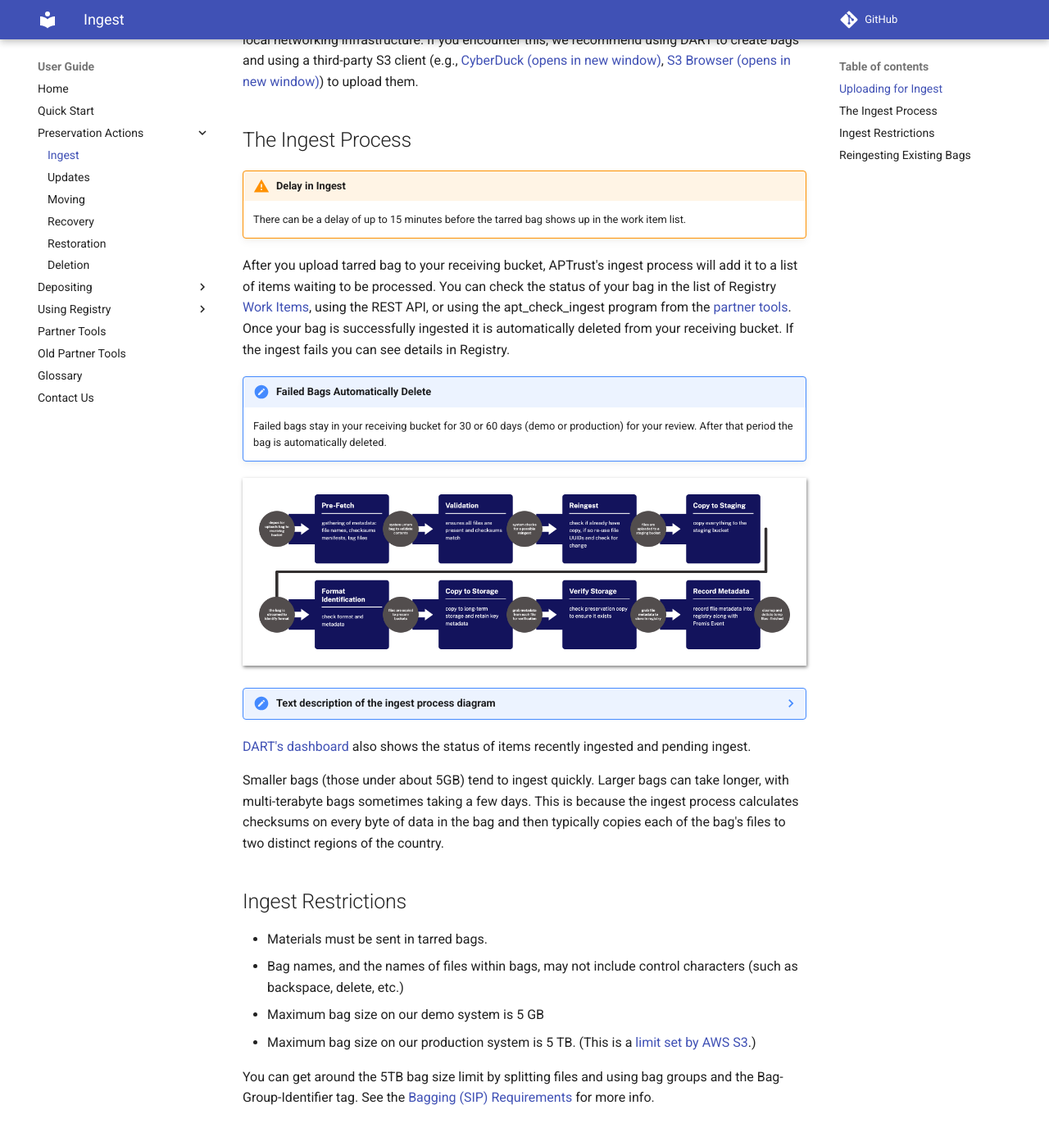
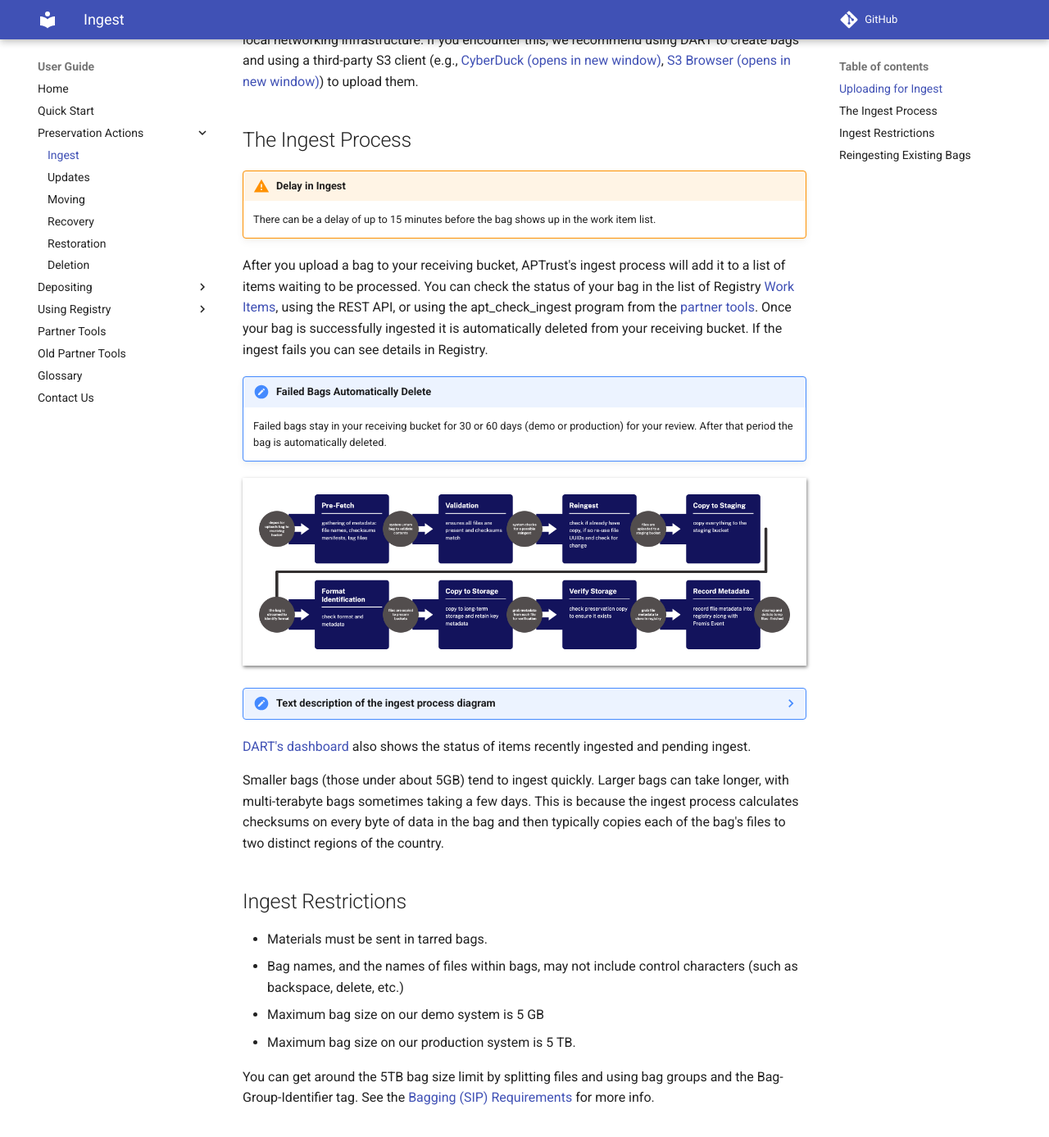
Before and after one commit to APTrust/userguide, an MkDocs documentation site: the page built from docs/preservation/ingest.md, in a window 1280 px wide and 1400 px high, scrolled down 893 px. Shown: the top 1387 px of the window at 82% size. Built offline with MkDocs 1.6.1 and Material for MkDocs 9.7.7, drawn with Linux system fonts in a browser that asks for light colours; comment, search, counter and statistics services are not loaded.

Commit message:
User-suggested improvements

```diff
--- a/docs/preservation/ingest.md
+++ b/docs/preservation/ingest.md
@@ -31,9 +31,9 @@
 ## The Ingest Process
 
 !!! warning "Delay in Ingest"
-	There can be a delay of up to 15 minutes before the tarred bag shows up in the work item list.
+	There can be a delay of up to 15 minutes before the bag shows up in the work item list.
 
-After you upload tarred bag to your receiving bucket, APTrust's ingest process will add it to a list of items waiting to be processed.  You can check the status of your bag in the list of Registry [Work Items](../registry/work_items.md), using the REST API, or using the apt_check_ingest program from the [partner tools](../partner_tools.md). Once your bag is successfully ingested it is automatically deleted from your receiving bucket. If the ingest fails you can see details in Registry.
+After you upload a bag to your receiving bucket, APTrust's ingest process will add it to a list of items waiting to be processed.  You can check the status of your bag in the list of Registry [Work Items](../registry/work_items.md), using the REST API, or using the apt_check_ingest program from the [partner tools](../partner_tools.md). Once your bag is successfully ingested it is automatically deleted from your receiving bucket. If the ingest fails you can see details in Registry.
 
 !!! note "Failed Bags Automatically Delete"
 	Failed bags stay in your receiving bucket for 30 or 60 days (demo or production) for your review. After that period the bag is automatically deleted.
@@ -61,7 +61,7 @@
 * Materials must be sent in tarred bags.
 * Bag names, and the names of files within bags, may not include control characters (such as backspace, delete, etc.)
 * Maximum bag size on our demo system is 5 GB
-* Maximum bag size on our production system is 5 TB. (This is a [limit set by AWS S3](https://aws.amazon.com/s3/faqs/#:~:text=Individual%20Amazon%20S3%20objects%20can,using%20the%20multipart%20upload%20capability.).)
+* Maximum bag size on our production system is 5 TB.
 
 You can get around the 5TB bag size limit by splitting files and using bag groups and the Bag-Group-Identifier tag. See the [Bagging (SIP) Requirements](../depositing/index.md) for more info.
 
```
